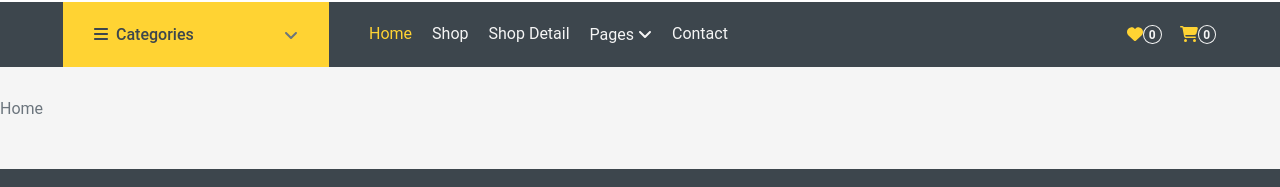
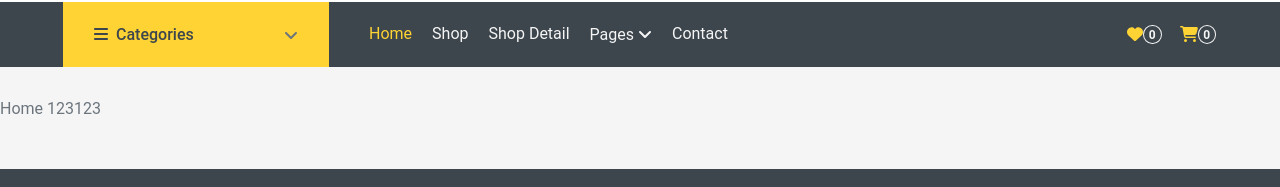
Before and after one commit to VuVietHoangdakmil/react_ui_MUNTIshop, a React (Create React App) app: page / in a window 1280 px wide. Shown: the part 117-304 px from the top of the page. Built offline with nearby package versions, Linux system fonts and the light colour scheme.

Commit message:
them 123 123 vào Home

```diff
--- a/src/Pages/Home/index.js
+++ b/src/Pages/Home/index.js
@@ -1,6 +1,6 @@
 function Home() {
     return (<div>
-        Home
+        Home 123123
     </div>);
 }
 
```
